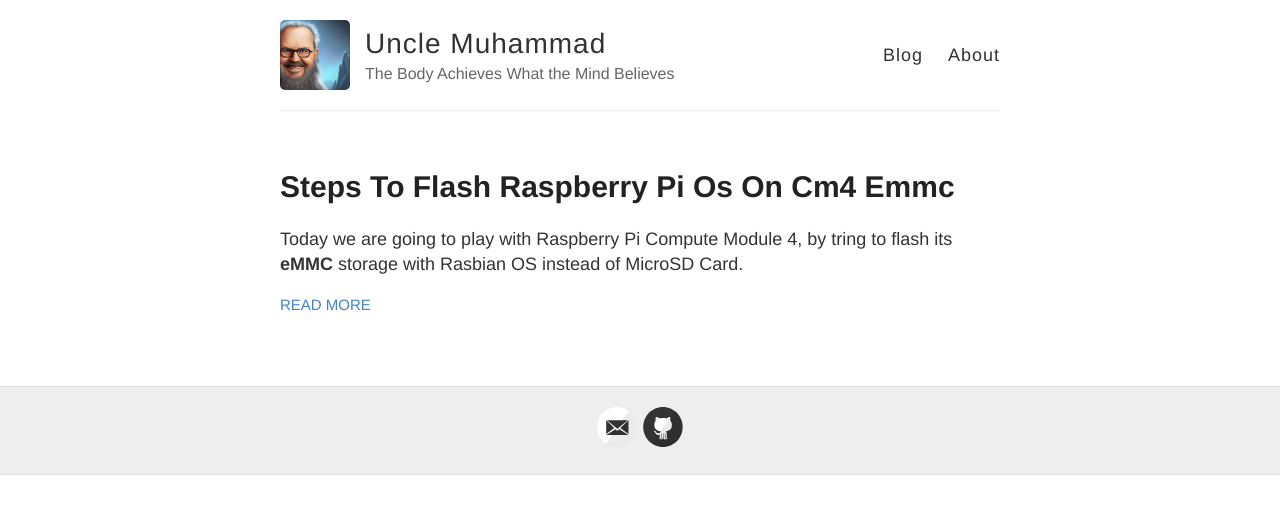
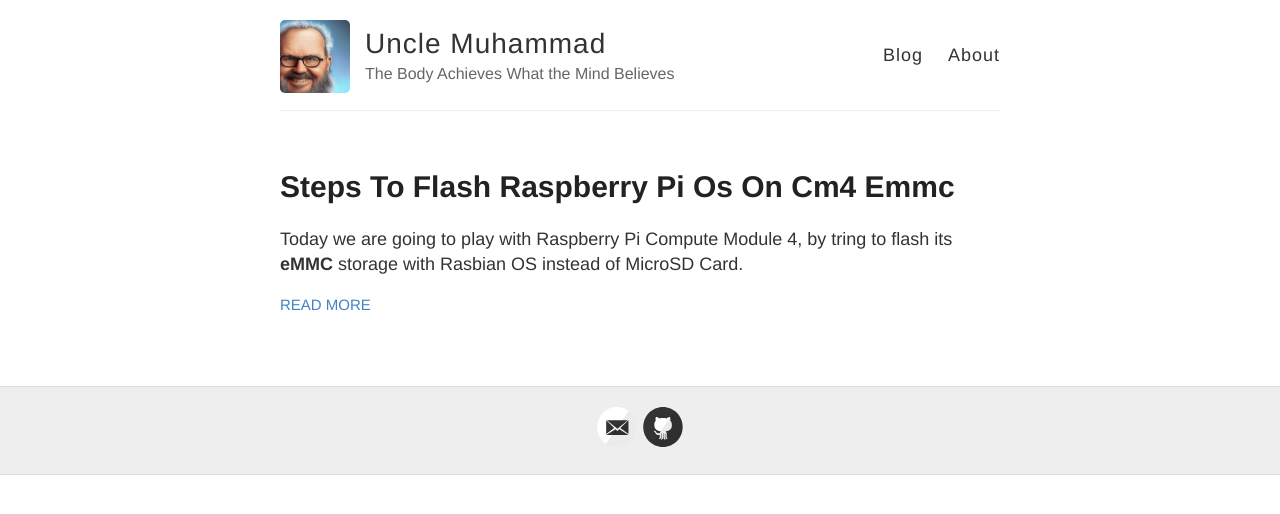
Before and after one commit to unclemu/unclemu.github.io, a Jekyll site: the page built from index.html, in a window 1280 px wide. Shown: the top 514 px of the page. Built offline with Jekyll 4.4.1, drawn with Linux system fonts in a browser that asks for light colours.

Commit message:
Update _config.yml

```diff
--- a/_config.yml
+++ b/_config.yml
@@ -10,7 +10,7 @@ description: The Body Achieves What the Mind Believes
 
 # URL of your avatar or profile pic (you could use your GitHub profile pic)
 ###avatar: https://raw.githubusercontent.com/barryclark/jekyll-now/master/images/jekyll-logo.png
-avatar: https://github.com/unclemu/unclemu.github.io/blob/main/images/unclemu-logo.jpg
+avatar: https://github.com/unclemu/unclemu.github.io/blob/main/images/unclemu-logo2.jpg
 
 #
 # Flags below are optional
```
